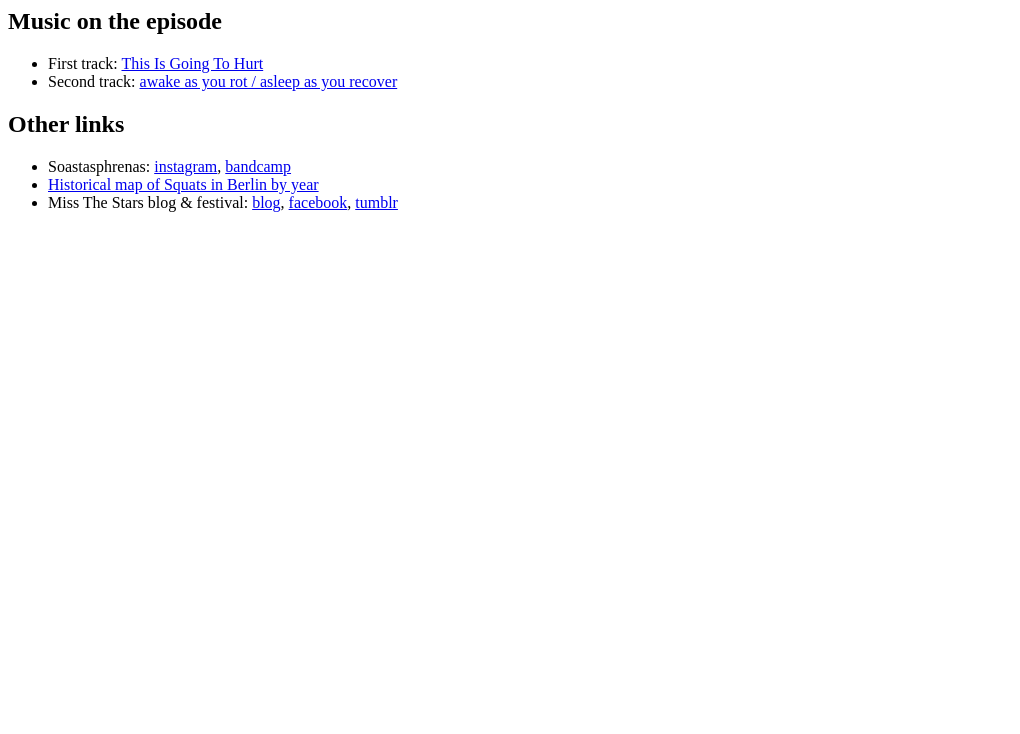
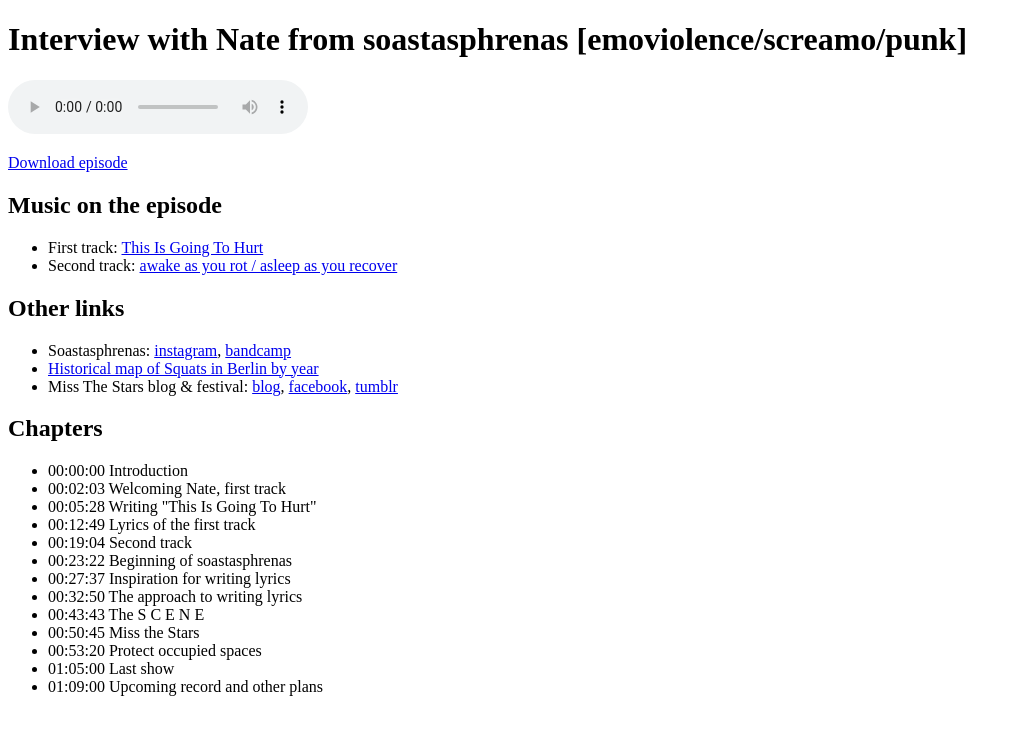
Before and after one commit to flpvsk/krachbau.com, an Eleventy site: page src/episodes/s01e01-nate-soastasphrenas-emoviolence.md in a window 1280 px wide. Shown: the whole page, without its empty margins (0-1020 px from the left). Built offline with nearby package versions, Linux system fonts and the light colour scheme; Eleventy itself is replaced by a stand-in of ours; files that its build step writes are made by us from their sources; what pretty-data would draw is missing.

Commit message:
First episode published

```diff
--- a/package.json
+++ b/package.json
@@ -4,7 +4,10 @@
   "description": "",
   "scripts": {
     "build": "eleventy",
-    "start": "eleventy --serve"
+    "start": "eleventy --serve",
+    "mp3": "cd src/mp3 && rsync --archive --compress --progress  --delete --delete-excluded --exclude .DS_Store . krachbau@krachbau.com:krachbau.com/audio/",
+    "site": "cd dist && rsync --archive --compress --exclude audio . krachbau@krachbau.com:krachbau.com/",
+    "deploy": "npm run site && npm run mp3"
   },
   "keywords": [],
   "author": "",
--- a/src/data/data.json
+++ b/src/data/data.json
@@ -1,9 +1,9 @@
 {
   "title": "Krachbau",
-  "subtitle": "Musicians of Berlin",
+  "subtitle": "Listening to the Sounds of Berlin",
   "description": "Interviews with Berlin-based underground musicians about their creative process and the city around them.",
   "authors": [
-    "Andrey Brot"
+    "Pedal Markt"
   ],
   "type": "episodic",
   "category": "Music",
@@ -16,10 +16,11 @@
   },
   "copyright": "СС BY-NC-ND 4.0",
   "paths": {
+    "host": "https://krachbau.com",
     "page": "https://krachbau.com/",
-    "cover": "https://krachbau.com/cover.png",
+    "cover": "https://krachbau.com/images/cover.png",
     "feed": "https://krachbau.com/feed/",
-    "audio": "https://krachbau.com/episodes/",
+    "audio": "https://krachbau.com/audio/",
     "file": "src/mp3/"
   }
 }
--- /dev/null
+++ b/src/episodes/episodes.11tydata.js
@@ -0,0 +1,3 @@
+module.exports = {
+  layout: 'episode.njk',
+};
--- a/src/episodes/s01e01-nate-soastasphrenas-emoviolence.md
+++ b/src/episodes/s01e01-nate-soastasphrenas-emoviolence.md
@@ -1,12 +1,14 @@
 ---
 date: 2022-11-21
 title: 'Nate from soastasphrenas [emoviolence/screamo/punk]'
+pageTitle: 'Interview with Nate from soastasphrenas [emoviolence/screamo/punk]'
+summary: 'Talking with Nate about structuring songs, writing lyrics,
+squats and occupied spaces in Berlin.'
 language: en
 season: 1
 episode: 1
 guests:
   - Nate from soastasphrenas
-cover: 01-nate-cover.png
 chapters:
   - time: 00:00:00
     title: 'Introduction'
--- a/src/feed.njk
+++ b/src/feed.njk
@@ -1,5 +1,5 @@
 ---
-permalink: index.xml
+permalink: feed/index.xml
 ---
 <?xml version="1.0" encoding="utf-8"?>
 <rss xmlns:itunes="http://www.itunes.com/dtds/podcast-1.0.dtd" version="2.0" xmlns:atom="http://www.w3.org/2005/Atom">
@@ -72,7 +72,7 @@
   {% endset %}
 
   {% set episodeSummary %}
-    Interview with {{ episode.data.title }}. Released {{ date }}.
+    {{ episode.data.summary }}
   {% endset %}
 
   {% set fileUrl %}
@@ -84,7 +84,7 @@
 
   <item>
     <title>{{ episode.data.title | escape }}</title>
-    <link>{{ data.paths.page }}{{ episode.fileSlug }}/</link>
+    <link>{{ data.paths.host }}{{ episode.url }}</link>
     <pubDate>{{ episode.date.toUTCString() }}</pubDate>
     <description><![CDATA[{{ episodeDescription | htmlmin | safe }}]]></description>
     <guid isPermaLink="true">{{ fileUrl | trim }}</guid>
@@ -98,7 +98,7 @@
     <itunes:explicit>{{ data.explicit }}</itunes:explicit>
     <itunes:summary>{{ episodeSummary | trim }}</itunes:summary>
     {% if episode.data.cover %}
-    <itunes:image href="{{ data.paths.page }}{{ episode.fileSlug }}/{{ episode.data.cover }}"/>
+    <itunes:image href="{{ data.paths.host }}{{ episode.url }}{{ episode.data.cover }}"/>
     {% endif %}
   </item>
 
--- /dev/null
+++ b/src/layouts/episode.njk
@@ -0,0 +1,32 @@
+---
+layout: page.njk
+---
+
+<main class="main">
+  <h1>{{ pageTitle }}</h1>
+  <div class="article__audio">
+  {% set audioUrl %}
+    {{ data.paths.audio }}{{ page.fileSlug }}.mp3
+  {% endset %}
+
+    <audio src="{{ audioUrl | trim }}" controls></audio>
+    <p>
+    <a href="{{ audioUrl | trim }}" download="{{ page.fileSlug }}.mp3">
+      Download episode
+    </a>
+    </p>
+  </div>
+  <div class="article__content">
+    {{ content | safe }}
+  </div>
+  {% if chapters %}
+  <div class="article__chapters">
+    <h2>Chapters</h2>
+      <ul>
+        {%- for chapter in chapters -%}
+          <li>{{ chapter.time }} {{ chapter.title }}</li>
+        {%- endfor -%}
+      </ul>
+  </div>
+  {% endif %}
+</main>
--- /dev/null
+++ b/src/layouts/page.njk
@@ -0,0 +1,21 @@
+<!DOCTYPE html>
+<html class="page" lang="en">
+<head>
+  {% if page.url == '/' %}
+    {% set isIndex = true %}
+  {% else %}
+    {% set titleSuffix = ' — Krachbau' %}
+    {% set isIndex = false %}
+  {% endif %}
+  <title>
+    {{ pageTitle or title }}{{ titleSuffix }}
+  </title>
+  <meta charset="utf-8">
+  <meta name="viewport" content="width=device-width, initial-scale=1.0">
+  <meta name="description" content="{{ preview or site.description }}">
+  <link rel="alternate" href="{{ data.paths.feed }}" type="application/rss+xml" title="Krachbau Podcast RSS feed">
+</head>
+<body class="page__body">
+  {{ content | safe }}
+</body>
+</html>
--- /dev/null
+++ b/src/pages/404.njk
@@ -0,0 +1,6 @@
+---
+title: Page not found
+layout: page.njk
+permalink: 404/index.html
+eleventyExcludeFromCollections: true
+---
```
Also changed, not shown: src/pages/index.njk (added, +14 -0 lines), .eleventy.js, 1 other file.
